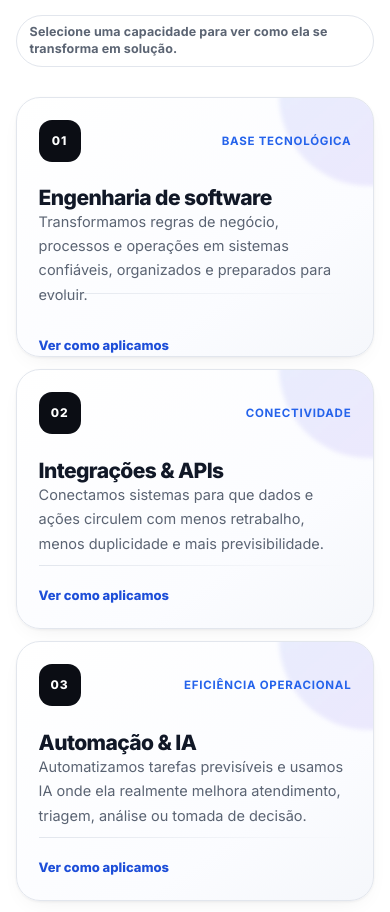
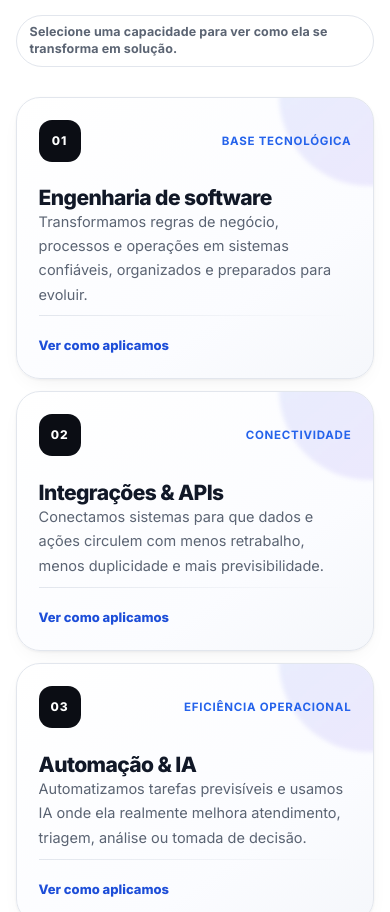
Before and after one commit to niltinhoapp/conectweb, a plain HTML site: page index.html in a window 390 px wide. Shown: the part 3198-4110 px from the top of the page. Drawn offline with Linux system fonts and the light colour scheme.

Commit message:
fix(home): corrige exibição dos cards de capacidades (#8)
* chore: prepara correção de exibição dos cards

* chore: executa correção dos cards de capacidades

* fix(home): corrige carregamento e exibição dos cards de capacidades

* chore: remove workflow temporário

* chore: remove script temporário

---------

Co-authored-by: github-actions <actions@github.com>

```diff
--- a/index.html
+++ b/index.html
@@ -41,7 +41,7 @@
   fbq('track', 'PageView');
 </script>
 <noscript><img height="1" width="1" style="display:none" alt="" src="https://www.facebook.com/tr?id=0000000000000000&amp;ev=PageView&amp;noscript=1" /></noscript>
-<link rel="stylesheet" href="/styles.css?v=11"><script src="/consent.js?v=2" defer></script></head><body data-service="">
+<link rel="stylesheet" href="/styles.css?v=12"><script src="/consent.js?v=2" defer></script></head><body data-service="">
 
 <header class="topbar"><div class="container topbar__inner">
   <a class="brand" href="/" aria-label="Conect Web — início"><span class="brand__logo">CW</span><span class="brand__text"><strong>Conect Web</strong><small>Engenharia de Software</small></span></a>
--- a/styles.css
+++ b/styles.css
@@ -928,8 +928,8 @@ h3{ font-size:clamp(18px,1.6vw,21px); letter-spacing:-.02em; }
 .capabilities-grid{display:grid;grid-template-columns:repeat(3,minmax(0,1fr));gap:18px;position:relative;z-index:2}
 .cap-card{position:relative;min-height:310px;perspective:1600px;border-radius:24px;outline:none;cursor:pointer}
 .cap-card__inner{position:relative;width:100%;height:100%;min-height:310px;transform-style:preserve-3d;transition:transform .68s cubic-bezier(.2,.72,.2,1),box-shadow .25s ease,border-radius .25s ease}
-.cap-card__face{position:absolute;inset:0;backface-visibility:hidden;-webkit-backface-visibility:hidden;border-radius:24px;border:1px solid var(--line);overflow:hidden}
-.cap-card__front{display:flex;flex-direction:column;justify-content:space-between;gap:34px;padding:28px;background:linear-gradient(145deg,#fff 0%,#fbfcff 68%,#f5f7fb 100%);box-shadow:var(--shadow-sm)}
+.cap-card__face{inset:0;backface-visibility:hidden;-webkit-backface-visibility:hidden;border-radius:24px;border:1px solid var(--line);overflow:hidden}
+.cap-card__front{position:relative;min-height:310px;display:flex;flex-direction:column;justify-content:space-between;gap:34px;padding:28px;background:linear-gradient(145deg,#fff 0%,#fbfcff 68%,#f5f7fb 100%);box-shadow:var(--shadow-sm)}
 .cap-card__front::before{content:"";position:absolute;width:180px;height:180px;border-radius:50%;right:-86px;top:-92px;background:var(--grad-soft);filter:blur(2px);pointer-events:none}
 .cap-card__front::after{content:"";position:absolute;left:28px;right:28px;bottom:62px;height:1px;background:linear-gradient(90deg,var(--line),transparent);pointer-events:none}
 .cap-card__meta{display:flex;align-items:center;justify-content:space-between;gap:12px;position:relative;z-index:1}
@@ -939,7 +939,7 @@ h3{ font-size:clamp(18px,1.6vw,21px); letter-spacing:-.02em; }
 .cap-card__front p{margin:0;color:var(--muted);font-size:14.5px;line-height:1.68;position:relative;z-index:1}
 .cap-card__action{position:relative;z-index:1;display:inline-flex;align-items:center;width:max-content;font-size:13px;font-weight:750;color:var(--brand-ink);padding-top:4px}
 .cap-card:hover .cap-card__front,.cap-card:focus-visible .cap-card__front{border-color:#c5cddd;box-shadow:var(--shadow);transform:translateY(-3px)}
-.cap-card__back{transform:rotateY(180deg);padding:clamp(28px,4vw,52px);background:linear-gradient(145deg,#0b0d14,#111827 62%,#151b2a);border-color:rgba(255,255,255,.12);color:#fff;overflow:auto}
+.cap-card__back{position:absolute;inset:0;transform:rotateY(180deg);padding:clamp(28px,4vw,52px);background:linear-gradient(145deg,#0b0d14,#111827 62%,#151b2a);border-color:rgba(255,255,255,.12);color:#fff;overflow:auto}
 .cap-card.is-open{position:fixed;z-index:102;inset:clamp(14px,3vw,34px);width:auto;height:auto;min-height:0;cursor:default}
 .cap-card.is-open .cap-card__inner{min-height:100%;height:100%;box-shadow:0 38px 100px -26px rgba(0,0,0,.72)}
 .cap-card.is-flipped .cap-card__inner{transform:rotateY(180deg)}
@@ -962,7 +962,7 @@ body.capability-open{overflow:hidden}
 @media (max-width:1000px){.capabilities-grid{grid-template-columns:repeat(2,1fr)}.cap-detail__grid{grid-template-columns:1fr 1fr}.cap-detail__grid>div:last-child{grid-column:1/-1}}
 @media (max-width:720px){
   .capabilities-head{text-align:left;margin-bottom:30px}.capabilities-head h2{margin-inline:0}.capabilities-hint{line-height:1.35}
-  .capabilities-grid{grid-template-columns:1fr;gap:12px}.cap-card,.cap-card__inner{min-height:260px}.cap-card__front{padding:22px;gap:24px}.cap-card__front::after{left:22px;right:22px}
+  .capabilities-grid{grid-template-columns:1fr;gap:12px}.cap-card,.cap-card__inner,.cap-card__front{min-height:260px}.cap-card__front{padding:22px;gap:24px}.cap-card__front::after{left:22px;right:22px}
   .cap-card.is-open{inset:8px}.cap-card.is-open .cap-card__face{border-radius:22px}.cap-card__back{padding:18px}
   .cap-detail{justify-content:flex-start;margin-top:8px;padding-bottom:18px}.cap-detail h3{font-size:clamp(27px,9vw,38px);margin-bottom:14px}.cap-detail__lead{font-size:15.5px;margin-bottom:20px}.cap-detail__grid{grid-template-columns:1fr;gap:10px;margin-bottom:20px}.cap-detail__grid>div:last-child{grid-column:auto}.cap-detail__grid>div{padding:16px}.cap-detail>.btn{width:100%}.cap-card__close{position:sticky;top:0}
 }
```
